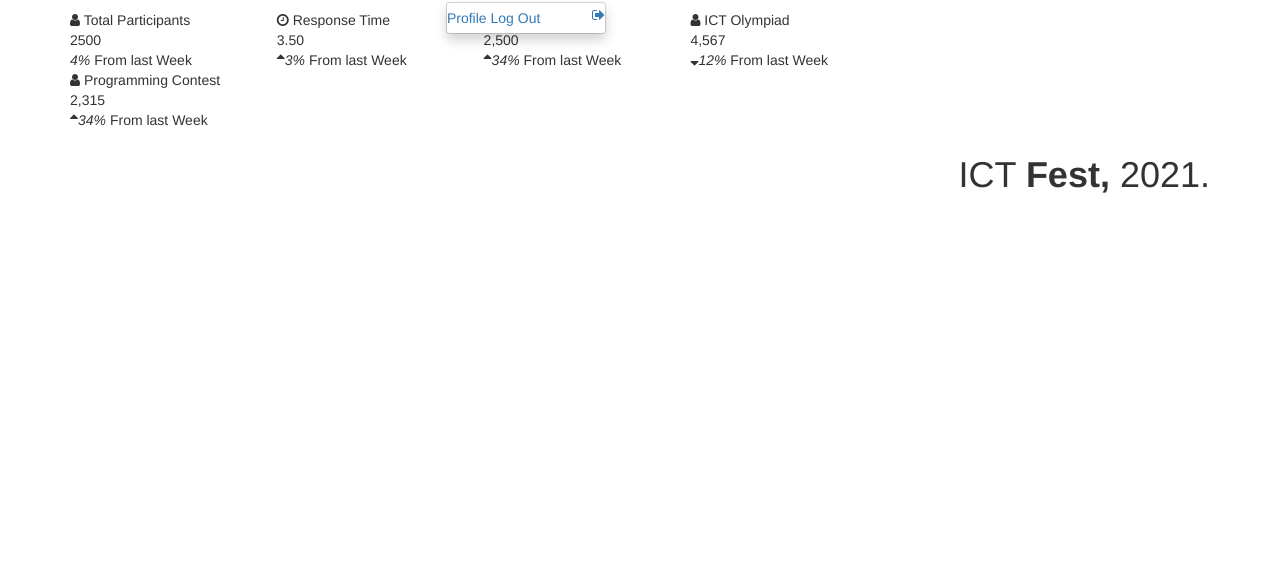
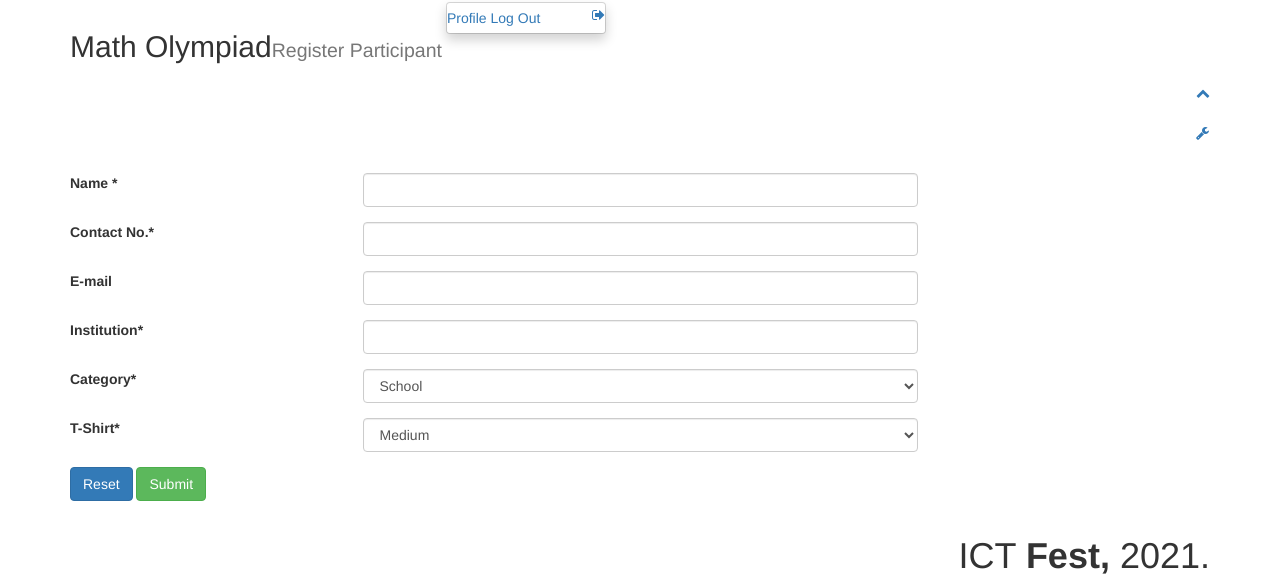
Before and after one commit to ratulMahjabin/server-programming-lab, a Node server app: page /MathOlympiad/register in a window 1280 px wide. Shown: the part 1029-1615 px from the top of the page. Before the commit the page ends 1222 px from the top, so only its background shows below. Run offline with Node 20, Linux system fonts and the light colour scheme; the visitor is signed in with stand-in values (Sample User, id 1); some libraries are stand-ins or nearby versions.

Commit message:
Register-content List-content added

```diff
--- a/Lab4_180042123/Fest2021/views/admin-pages/mo/register-content.ejs
+++ b/Lab4_180042123/Fest2021/views/admin-pages/mo/register-content.ejs
@@ -1,51 +1,148 @@
 <div class="right_col" role="main">
-  <!-- top tiles -->
-  <div class="row" style="display: inline-block">
-    <div class="tile_count">
-      <div class="col-md-3 col-sm-4 tile_stats_count">
-        <span class="count_top"
-          ><i class="fa fa-user"></i> Total Participants</span
-        >
-        <div class="count">2500</div>
-        <span class="count_bottom"
-          ><i class="green">4% </i> From last Week</span
-        >
-      </div>
-      <div class="col-md-3 col-sm-4 tile_stats_count">
-        <span class="count_top"
-          ><i class="fa fa-clock-o"></i> Response Time</span
-        >
-        <div class="count">3.50</div>
-        <span class="count_bottom"
-          ><i class="green"><i class="fa fa-sort-asc"></i>3% </i> From last
-          Week</span
-        >
-      </div>
-      <div class="col-md-3 col-sm-4 tile_stats_count">
-        <span class="count_top"><i class="fa fa-user"></i> Math Olympiad</span>
-        <div class="count green">2,500</div>
-        <span class="count_bottom"
-          ><i class="green"><i class="fa fa-sort-asc"></i>34% </i> From last
-          Week</span
-        >
-      </div>
-      <div class="col-md-3 col-sm-4 tile_stats_count">
-        <span class="count_top"><i class="fa fa-user"></i> ICT Olympiad</span>
-        <div class="count">4,567</div>
-        <span class="count_bottom"
-          ><i class="red"><i class="fa fa-sort-desc"></i>12% </i> From last
-          Week</span
-        >
-      </div>
-      <div class="col-md-3 col-sm-4 tile_stats_count">
-        <span class="count_top"
-          ><i class="fa fa-user"></i> Programming Contest</span
-        >
-        <div class="count">2,315</div>
-        <span class="count_bottom"
-          ><i class="green"><i class="fa fa-sort-asc"></i>34% </i> From last
-          Week</span
-        >
+  <div class="">
+    <div class="clearfix"></div>
+    <div class="row">
+      <div class="col-md-12 col-sm-12">
+        <div class="x_panel">
+          <div class="x_title">
+            <h2>Math Olympiad<small>Register Participant</small></h2>
+            <ul class="nav navbar-right panel_toolbox">
+              <li>
+                <a class="collapse-link"><i class="fa fa-chevron-up"></i></a>
+              </li>
+              <li class="dropdown">
+                <a
+                  href="#"
+                  class="dropdown-toggle"
+                  data-toggle="dropdown"
+                  role="button"
+                  aria-haspopup="true"
+                  aria-expanded="false"
+                  ><i class="fa fa-wrench"></i
+                ></a>
+              </li>
+            </ul>
+
+            <div class="clearfix"></div>
+          </div>
+          <div class="x_content">
+            <br />
+            <form
+              method="POST"
+              action="/MathOlympiad/register"
+              id="demo-form2"
+              data-parsley-validate
+              class="form-horizontal form-label-left"
+            >
+              <div class="item form-group">
+                <label
+                  class="col-form-label col-md-3 col-sm-3 label-align"
+                  for="first-name"
+                  >Name <span class="required">*</span>
+                </label>
+                <div class="col-md-6 col-sm-6">
+                  <input
+                    type="text"
+                    id="name"
+                    name="name"
+                    required="required"
+                    class="form-control"
+                  />
+                </div>
+              </div>
+
+              <div class="item form-group">
+                <label
+                  class="col-form-label col-md-3 col-sm-3 label-align"
+                  for="first-name"
+                  >Contact No.<span class="required">*</span>
+                </label>
+                <div class="col-md-6 col-sm-6">
+                  <input
+                    type="text"
+                    id="contact"
+                    name="contact"
+                    required="required"
+                    class="form-control"
+                  />
+                </div>
+              </div>
+
+              <div class="item form-group">
+                <label
+                  class="col-form-label col-md-3 col-sm-3 label-align"
+                  for="first-name"
+                  >E-mail
+                </label>
+                <div class="col-md-6 col-sm-6">
+                  <input
+                    type="email"
+                    id="email"
+                    name="email"
+                    class="form-control"
+                  />
+                </div>
+              </div>
+
+              <div class="item form-group">
+                <label
+                  class="col-form-label col-md-3 col-sm-3 label-align"
+                  for="first-name"
+                  >Institution<span class="required">*</span>
+                </label>
+                <div class="col-md-6 col-sm-6">
+                  <input
+                    type="text"
+                    id="institution"
+                    name="institution"
+                    required="required"
+                    class="form-control"
+                  />
+                </div>
+              </div>
+
+              <div class="item form-group">
+                <label
+                  class="col-form-label col-md-3 col-sm-3 label-align"
+                  for="first-name"
+                  >Category<span class="required">*</span>
+                </label>
+                <div class="col-md-6 col-sm-6">
+                  <select class="form-control" id="category" name="category">
+                    <option disabled>---Choose option---</option>
+                    <option value="School">School</option>
+                    <option value="College">College</option>
+                    <option value="University">University</option>
+                  </select>
+                </div>
+              </div>
+
+              <div class="item form-group">
+                <label
+                  class="col-form-label col-md-3 col-sm-3 label-align"
+                  for="first-name"
+                  >T-Shirt<span class="required">*</span>
+                </label>
+                <div class="col-md-6 col-sm-6">
+                  <select class="form-control" id="tshirt" name="tshirt">
+                    <option disabled>---Choose option---</option>
+                    <option value="M">Medium</option>
+                    <option value="L">Large</option>
+                    <option value="XL">Extra Large</option>
+                  </select>
+                </div>
+              </div>
+
+              <div class="ln_solid"></div>
+              <div class="item form-group">
+                <div class="col-md-6 col-sm-6 offset-md-3">
+                  <button class="btn btn-primary" type="reset">Reset</button>
+                  <button type="submit" class="btn btn-success">Submit</button>
+                </div>
+              </div>
+            </form>
+          </div>
+        </div>
       </div>
     </div>
   </div>
```
Also changed, not shown: Lab4_180042123/Fest2021/views/admin-pages/mo/list-content.ejs (+82 -45 lines).
